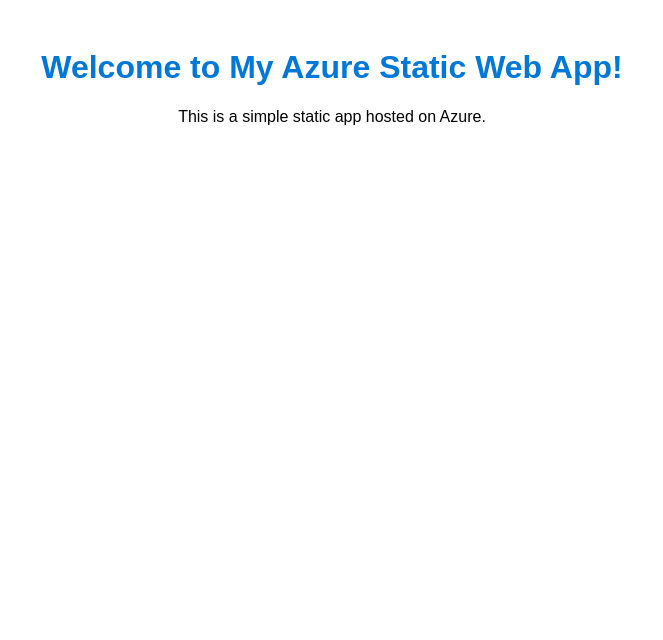
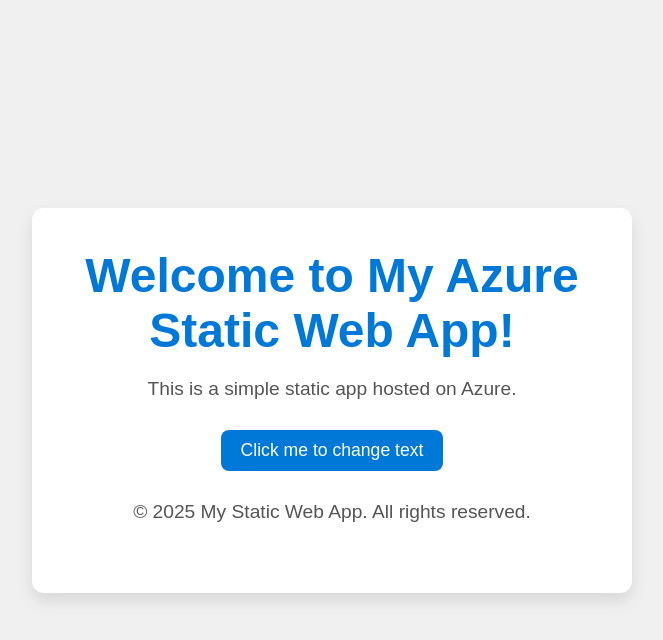
Before and after one commit to Nithika14/my-static-web-app, a plain HTML site: page index.html in a window 1280 px wide. Shown: the whole page, without its empty margins (308-971 px from the left). Drawn offline with Linux system fonts and the light colour scheme.

Commit message:
Update index.html

```diff
--- a/index.html
+++ b/index.html
@@ -5,12 +5,87 @@
     <meta name="viewport" content="width=device-width, initial-scale=1.0">
     <title>My Static Web App</title>
     <style>
-        body { font-family: Arial, sans-serif; text-align: center; padding: 20px; }
-        h1 { color: #0078d7; }
+        /* Global Reset */
+        * {
+            margin: 0;
+            padding: 0;
+            box-sizing: border-box;
+        }
+
+        body {
+            font-family: 'Arial', sans-serif;
+            background-color: #f0f0f0;
+            color: #333;
+            padding: 0;
+            display: flex;
+            justify-content: center;
+            align-items: center;
+            height: 100vh;
+            text-align: center;
+        }
+
+        /* Container Style */
+        .container {
+            background-color: #fff;
+            padding: 40px;
+            border-radius: 12px;
+            box-shadow: 0 8px 16px rgba(0, 0, 0, 0.1);
+            max-width: 600px;
+            width: 100%;
+        }
+
+        h1 {
+            color: #0078d7;
+            font-size: 3rem;
+            margin-bottom: 20px;
+        }
+
+        p {
+            color: #555;
+            font-size: 1.2rem;
+            margin-bottom: 30px;
+        }
+
+        button {
+            background-color: #0078d7;
+            color: white;
+            border: none;
+            padding: 10px 20px;
+            font-size: 1.1rem;
+            border-radius: 8px;
+            cursor: pointer;
+            transition: background-color 0.3s ease;
+        }
+
+        button:hover {
+            background-color: #005a9e;
+        }
+
+        footer {
+            margin-top: 30px;
+            font-size: 0.9rem;
+            color: #777;
+        }
     </style>
 </head>
 <body>
-    <h1>Welcome to My Azure Static Web App!</h1>
-    <p>This is a simple static app hosted on Azure.</p>
+    <div class="container">
+        <h1>Welcome to My Azure Static Web App!</h1>
+        <p>This is a simple static app hosted on Azure.</p>
+        <button id="changeTextButton">Click me to change text</button>
+        <footer>
+            <p>&copy; 2025 My Static Web App. All rights reserved.</p>
+        </footer>
+    </div>
+
+    <script>
+        // JavaScript to handle button click event
+        const button = document.getElementById('changeTextButton');
+        button.addEventListener('click', function() {
+            document.querySelector('h1').innerText = 'You clicked the button!';
+            button.innerText = 'You did it!';
+            button.style.backgroundColor = '#4CAF50'; // Green color when clicked
+        });
+    </script>
 </body>
 </html>
```
